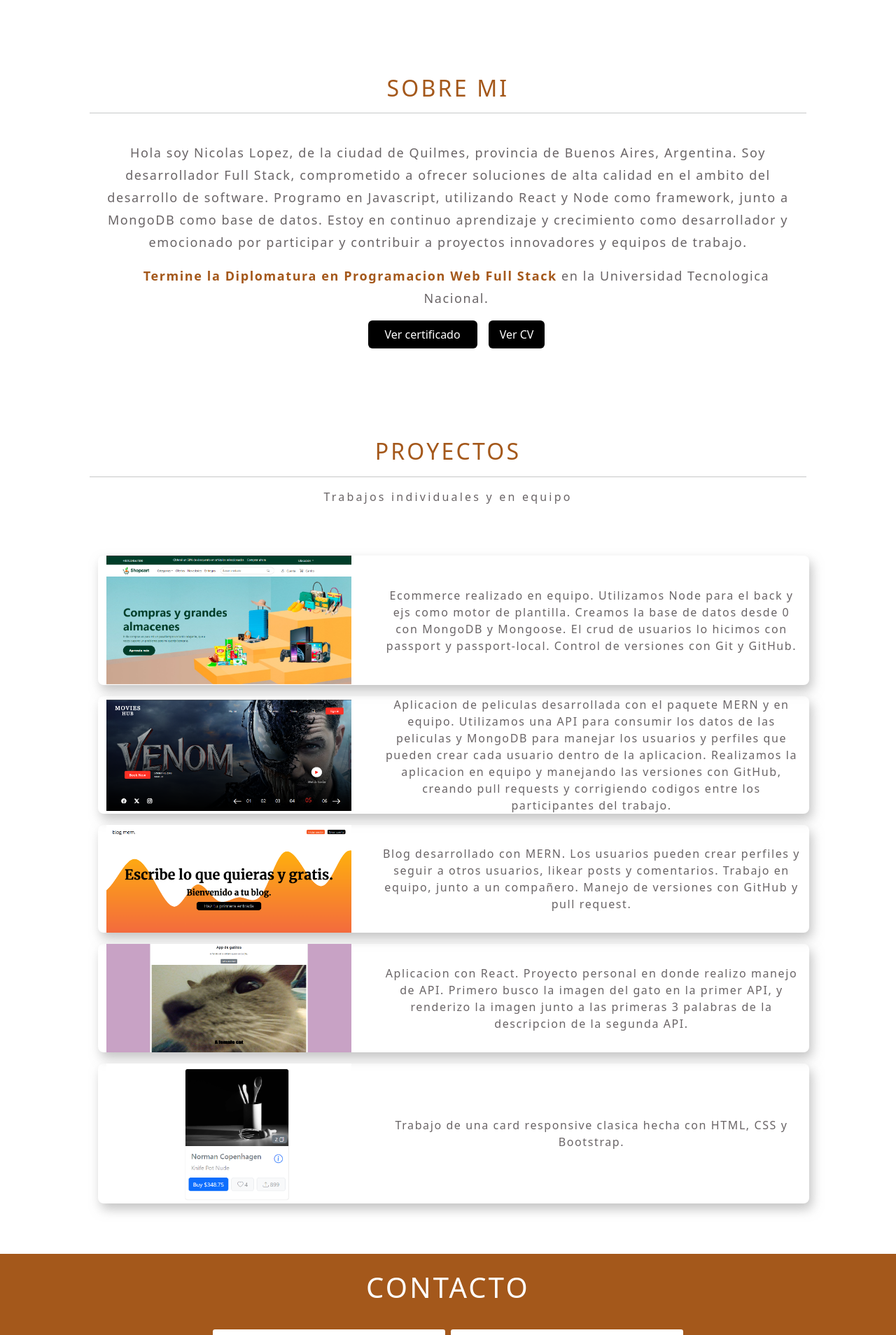
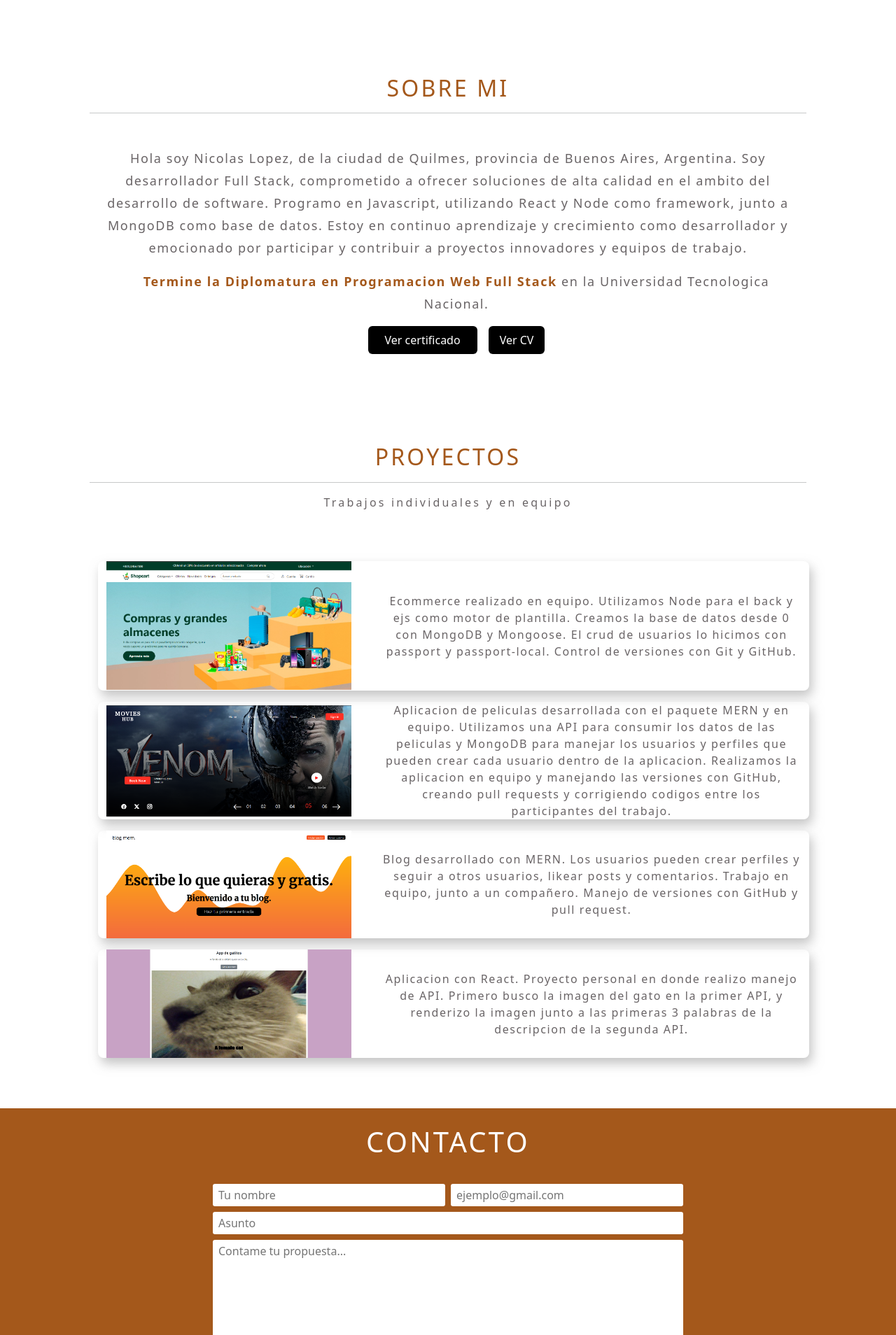
Before and after one commit to NicoLopezBjj/portfolio2.0, a React (Vite) app: page / in a window 1280 px wide. Shown: the part 849-2757 px from the top of the page at 70% size. Built offline with nearby package versions, Linux system fonts and the light colour scheme.

Commit message:
comments some projects

```diff
--- a/src/App.jsx
+++ b/src/App.jsx
@@ -7,6 +7,7 @@ import { SobreMi } from './Components/SobreMi/SobreMi'
 import { Inicio } from './Components/Inicio/Inicio'
 import { Proyectos } from './Components/Proyectos/Proyectos'
 import { Contacto } from './Components/Contacto/Contacto'
+import './Components/Dark/dark.css'
 
 function App() {
   const [count, setCount] = useState(0)
--- /dev/null
+++ b/src/Components/Dark/dark.css
@@ -0,0 +1,4 @@
+.dm-header{
+    color:white;
+    background-color: rgb(24, 24, 24);
+}
--- a/src/Components/Header/Header.jsx
+++ b/src/Components/Header/Header.jsx
@@ -1,6 +1,7 @@
 import React, {useState} from 'react';
 import "./Header.css"
 import { useTranslation } from "react-i18next"
+import "../Dark/dark.css"
 
 
 
@@ -9,6 +10,12 @@ const Header = () => {
     const { t , i18n } = useTranslation("global")
     const [ language, setLanguage] = useState("es")
     const [isMenuOpen, setIsMenuOpen] = useState(false)
+    const [isDarkMode, setIsDarkMode] = useState(false)
+
+    const toggleDarkMode = () =>{
+        setIsDarkMode(!isDarkMode)
+        document.documentElement.classList.toggle('dark-mode',!isDarkMode)
+    }
 
 
     const toggleLanguage = (lang) =>{
@@ -25,7 +32,7 @@ const Header = () => {
     }
 
     return(
-        <nav className='d-flex justify-content-between mt-4 gris'>
+        <nav className='d-flex justify-content-between mt-4 gris dk-header'>
             {/* Icono de hamburguesa para pantallas pequeñas */}
             <div className='d-flex d-md-none'>
                 <button className='btn btn-menu' onClick={toggleMenu}>
@@ -39,7 +46,7 @@ const Header = () => {
                 <a className="nav-link mx-2" href="#contactame" onClick={handleLinkClick}>{t("header.link4")}</a>
             </div>
             <div className='d-flex'>
-                <button className='mx-1 btn btnChange'><i class="bi bi-moon"></i></button>
+                <button className='mx-1 btn btnChange' onClick={toggleDarkMode}><i class="bi bi-moon"></i></button>
 
                 {language === 'es' && (
                     <button className='mx-1 btn btnChange' onClick={() => toggleLanguage('en')}>EN</button>
--- a/src/Components/Inicio/Inicio.css
+++ b/src/Components/Inicio/Inicio.css
@@ -19,7 +19,6 @@
     border-radius: 3em;
     height: 250px;
     width: 302px;
-
 }
 
 .fondo{
--- a/src/Components/Inicio/Inicio.jsx
+++ b/src/Components/Inicio/Inicio.jsx
@@ -1,6 +1,7 @@
 import React from 'react';
 import "./Inicio.css"
 import { useTranslation } from "react-i18next"
+// import gif from "/gif-for-presentation-64.gif"
 import imagePerfil from "/FotoPerfil.jpg"
 
 
--- a/src/Components/Proyectos/Proyectos.jsx
+++ b/src/Components/Proyectos/Proyectos.jsx
@@ -56,12 +56,13 @@ const proyectos = [{
     image:"./AppGatitos.png",
     descriptionKey:"projects.4.description",
     link:"prueba-react-six.vercel.app"
-},
-{
-    image:"./Card-Bootstrap.png",
-    descriptionKey: "projects.5.description",
-    link:"https://nicolopezbjj.github.io/bootstrapCard/"
-}]
+}
+// {
+//     image:"./Card-Bootstrap.png",
+//     descriptionKey: "projects.5.description",
+//     link:"https://nicolopezbjj.github.io/bootstrapCard/"
+// }
+]
 
 const settings = {
     dots: true,
@@ -81,7 +82,7 @@ const settings = {
             <p className='gris mt-3'>{t("project.text")}</p>
         </div>
         {/* <Slider {...settings} */}
-         <div className='row mt-5 d-flex flex-column w-60 p-3'>
+         <div className='row mt-5 d-flex flex-column w-60 p-3 h-20'>
             {proyectos.map((proyecto, index) => (
                 <div key={index} className='col-12 proyecto m-2'>
                     <div className='d-flex align-items-center imgHover'>
--- a/src/Components/SobreMi/SobreMi.css
+++ b/src/Components/SobreMi/SobreMi.css
@@ -40,6 +40,12 @@
     margin: 0 auto;
 }
 
+.imagePerfil{
+    border-radius: 3em;
+    height: 250px;
+    width: 302px;
+}
+
 .textoGris{
     color: #696466;
     letter-spacing: 0.1rem;
--- a/src/Components/SobreMi/SobreMi.jsx
+++ b/src/Components/SobreMi/SobreMi.jsx
@@ -1,6 +1,7 @@
 import React from 'react';
 import "./SobreMi.css"
 import { useTranslation } from "react-i18next"
+import imagePerfil from "/FotoPerfil.jpg"
 
 
 const SobreMi = () => {
@@ -14,7 +15,7 @@ const SobreMi = () => {
             <hr />
             <div className=" flex-md-row text-center text-justify align-items-center centrado p-4">
                 <div>
-                    <p className='textoGris'>{t("aboutMe.text1")}</p>
+                    <p className='textoGris pt-2'>{t("aboutMe.text1")}</p>
                 </div>
                 <div className='ps-md-4 d-flex flex-column justify-content-center text-center'>
                     <p className='textoGris'><span className='marronLetra bold pad'>{t("aboutMe.text2")}</span> {t("aboutMe.text3")}</p>
```
Also changed, not shown: public/gif-for-presentation-64.gif (added), 5 other files (tests, documents, lock files or other folders).
